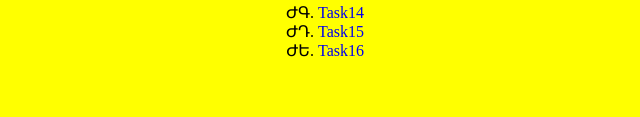
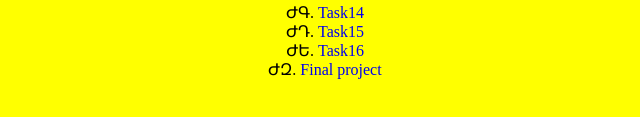
Before and after one commit to Sneha-76/atplctask, a plain HTML site: page index.html in a window 1280 px wide. Shown: the part 305-422 px from the top of the page, without its empty margins (319-959 px from the left). Drawn offline with Linux system fonts and the light colour scheme.

Commit message:
Update index.html

```diff
--- a/index.html
+++ b/index.html
@@ -49,6 +49,7 @@
         <li> <a href="task14.html">Task14</a></li>
         <li> <a href="task15.html">Task15</a></li>
         <li> <a href="task16.html">Task16</a></li>
+        <li> <a href="final project/home.html">Final project</a></li>
     </ul>
 
 </body>
```
